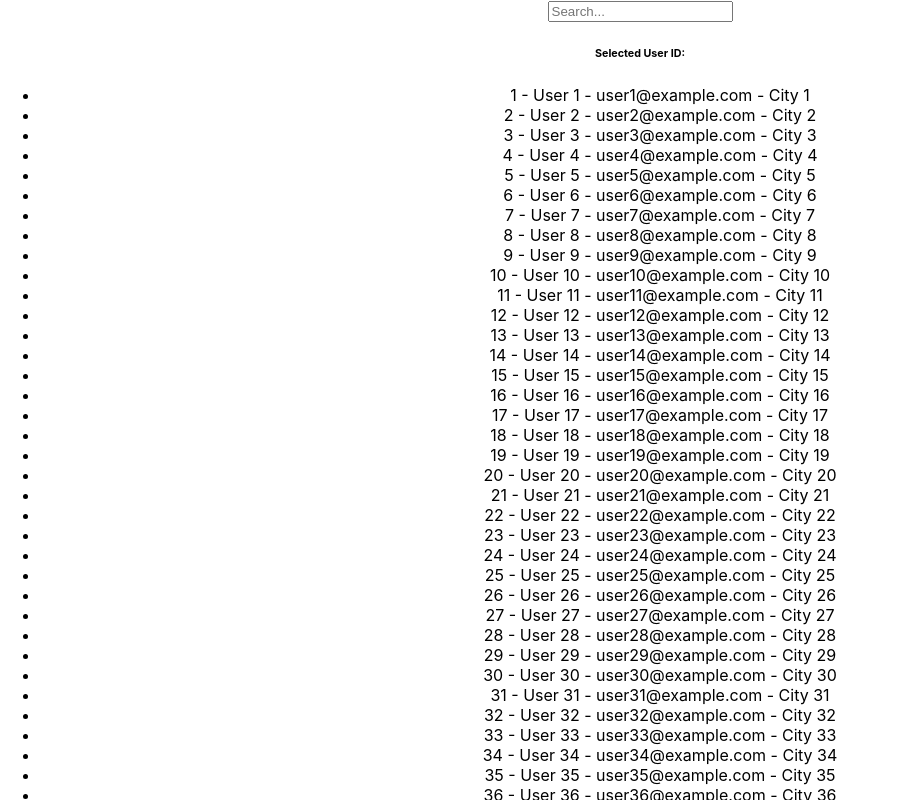
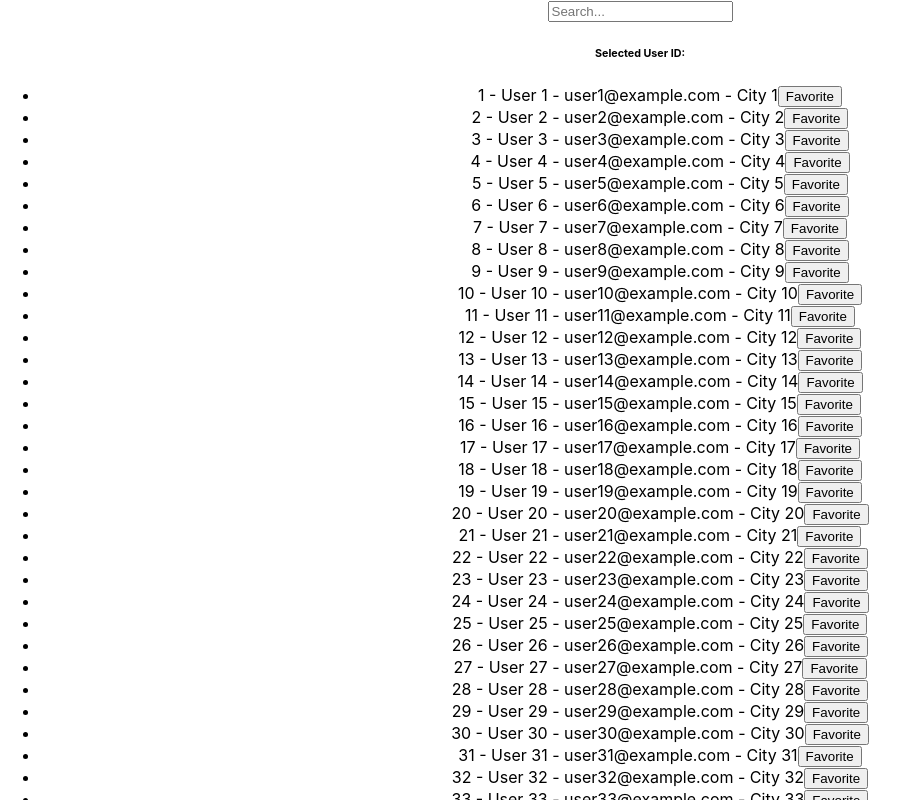
Before and after one commit to Prachiaher9/mern-practice, a React (Create React App) app: page / in a window 1280 px wide. Shown: the top 800 px of the page, without its empty margins (0-909 px from the left). Built offline with nearby package versions, Linux system fonts and the light colour scheme.

Commit message:
added favorite and unfavorite list

```diff
--- a/src/tasks/ChildCompo.jsx
+++ b/src/tasks/ChildCompo.jsx
@@ -1,12 +1,17 @@
 import React from 'react'
 
-const ChildCompo = React.memo(({ user, onClick }) => {
-  console.log(`Rendering ${user.name}`); // Shows which rows actually render
+const ChildCompo = React.memo(({ user, onClick, onToggleFav, isFavorite }) => {
   return (
-    <li onClick={() => onClick(user.id)}>
-      {user.id} - {user.name} - {user.email} - {user.city}
+    <li>
+      <span onClick={() => onClick(user.id)}>
+        {user.id} - {user.name} - {user.email} - {user.city}
+      </span>
+      <button onClick={() => onToggleFav(user.id)}>
+        {isFavorite ? "Unfavorite" : "Favorite"}
+      </button>
+
     </li>
   );
 });
 
-export default ChildCompo;
+export default ChildCompo
--- a/src/tasks/OptimizedUsersList.jsx
+++ b/src/tasks/OptimizedUsersList.jsx
@@ -5,6 +5,7 @@ import ChildCompo from "./ChildCompo";
 const OptimizedUsersList = () => {
   const [selectedId, setSelectedId] = useState(null);
   const [search, setSearch] = useState("");
+  const [favUsers, setFavUsers] = useState([]);
 
   const users = useMemo(
     () =>
@@ -22,8 +23,6 @@ const OptimizedUsersList = () => {
     console.log("Clicked user", id);
   }, []);
 
-
-
   const filteredData = useMemo(() => {
     if (!search) return users;
     const lowerSearch = search.toLowerCase();
@@ -35,23 +34,54 @@ const OptimizedUsersList = () => {
     );
   }, [search, users]);
 
-  console.log(filteredData, "filteredData");
+  const toggleFavorite = useCallback((id) => {
+    setFavUsers((prev) =>
+      prev.includes(id) ? prev.filter((uid) => uid !== id) : [...prev, id]
+    );
+  }, []);
 
   return (
-    <div>
+    <div className="container">
+      <div className="row">
+        <div className="col-6">
           <input
             type="text"
             placeholder="Search..."
             value={search}
             onChange={(e) => setSearch(e.target.value)}
           />
-
           <h6>Selected User ID: {selectedId}</h6>
           <ul>
             {filteredData.map((user) => (
-          <ChildCompo key={user.id} user={user} onClick={handleClick} />
+              <ChildCompo
+                key={user.id}
+                user={user}
+                onClick={handleClick}
+                toggleFavoriteonClick={handleClick}
+                onToggleFav={toggleFavorite}
+                isFavorite={favUsers.includes(user.id)}
+              />
             ))}
           </ul>
+        </div>
+
+        <div className="col-6">
+          <h3>Favorite Users:</h3>
+          <ul>
+            {users
+              .filter((u) => favUsers.includes(u.id))
+              .map((user) => (
+                <ChildCompo
+                  key={user.id}
+                  user={user}
+                  onClick={handleClick}
+                  onToggleFav={toggleFavorite}
+                  isFavorite={true}
+                />
+              ))}
+          </ul>
+        </div>
+      </div>
     </div>
   );
 };
```
Lines whose indentation alone changed are shown as unchanged.
